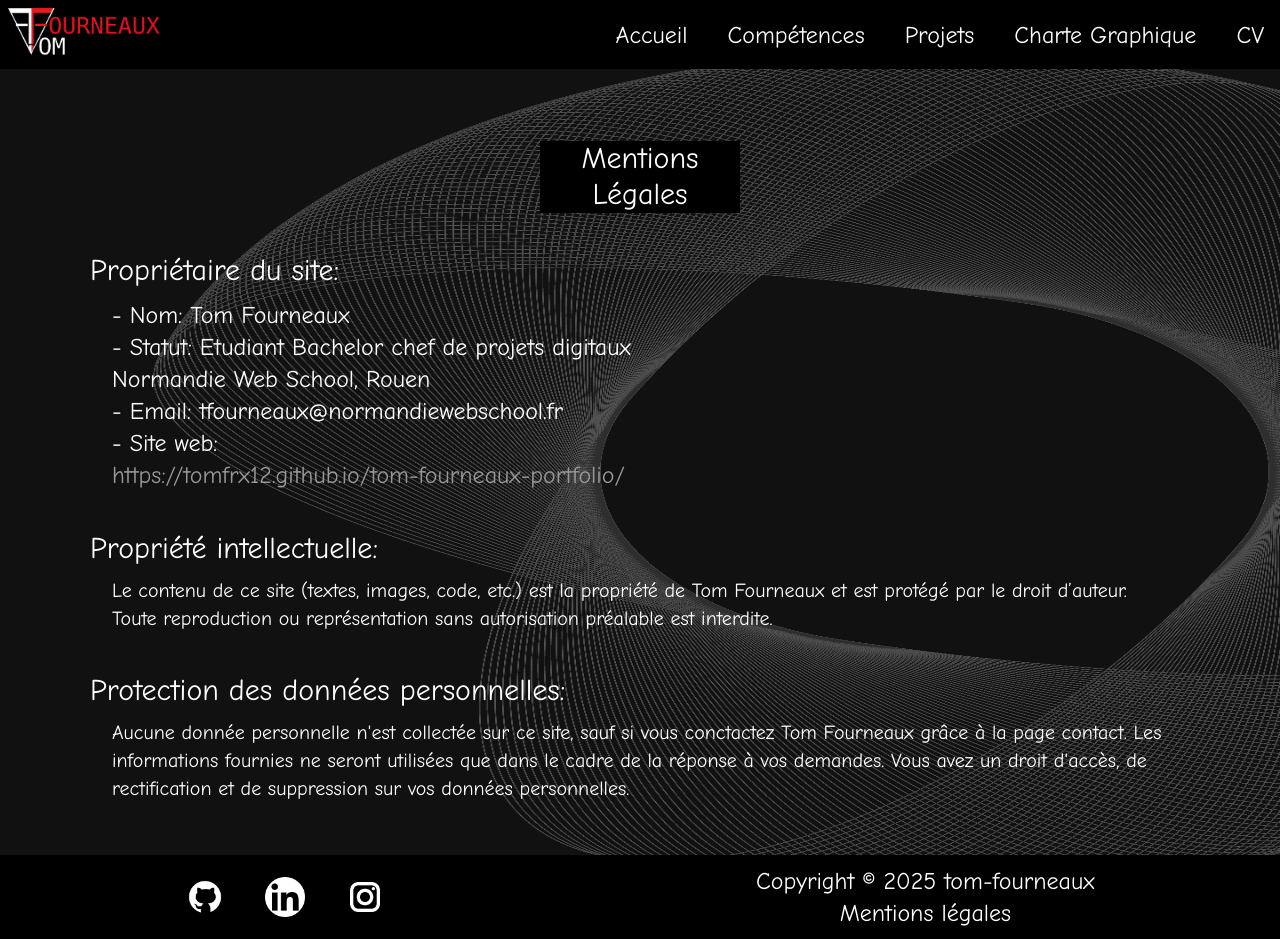
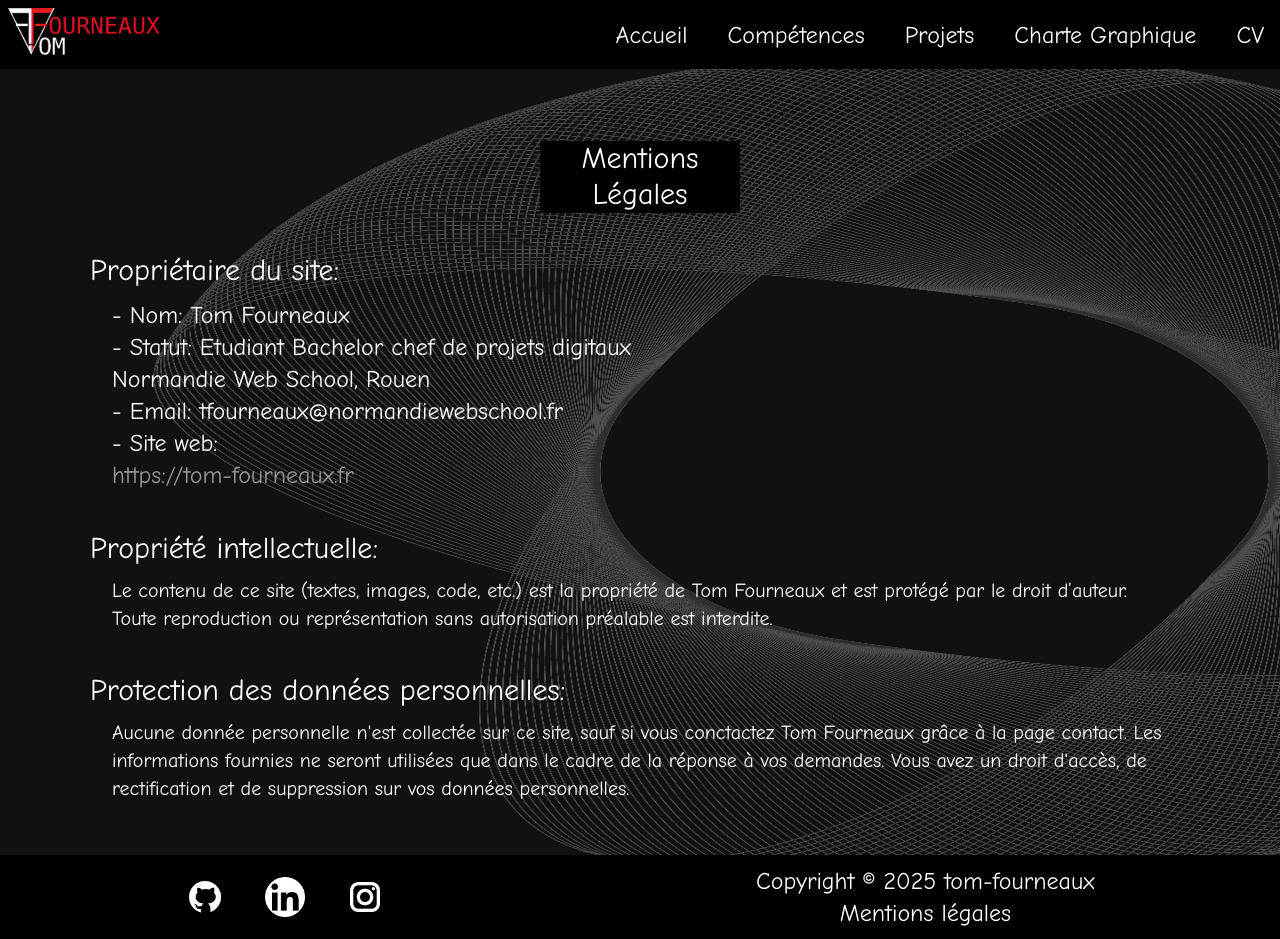
Before and after one commit to tomfrx12/portfolio-react-tom-fourneaux, a React (Vite) app: page /mentions_legales in a window 1280 px wide. Built offline with nearby package versions, Linux system fonts and the light colour scheme.

Commit message:
fix mentions legales

```diff
--- a/src/pages/mentions_legales.jsx
+++ b/src/pages/mentions_legales.jsx
@@ -11,7 +11,7 @@ function Mentions_Legales() {
                     <li>- Nom: Tom Fourneaux</li>
                     <li>- Statut: Etudiant Bachelor chef de projets digitaux<br/>Normandie Web School, Rouen</li>
                     <li>- Email: tfourneaux@normandiewebschool.fr</li>
-                    <li>- Site web: <Link to="https://tom-fourneaux.fr" className="text-[var(--color-grey)] text-xs lg:text-2xl"><br/>https://tomfrx12.github.io/tom-fourneaux-portfolio/</Link></li>
+                    <li>- Site web: <Link to="https://tom-fourneaux.fr" className="text-[var(--color-grey)] text-xs lg:text-2xl"><br/>https://tom-fourneaux.fr</Link></li>
                 </ul>
 
                 <h2 className="pl-[10px] mt-[40px] mx-[0px] mb-[10px] text-left text-base lg:text-3xl">Propriété intellectuelle:</h2>
```
